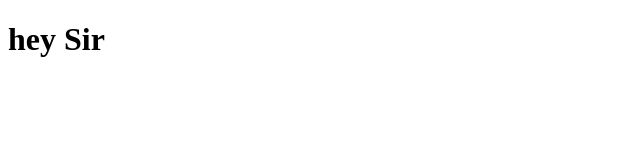
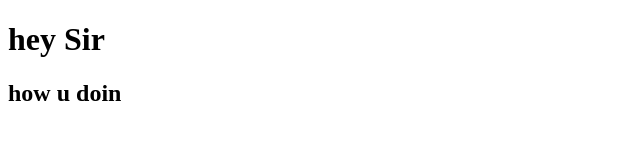
Before and after one commit to vushabhjain/test3, a plain HTML site: page index.html in a window 1280 px wide. Shown: the whole page, without its empty margins (0-640 px from the left). Drawn offline with Linux system fonts and the light colour scheme.

Commit message:
added h2 tag

```diff
--- a/index.html
+++ b/index.html
@@ -8,6 +8,7 @@
 <a href="style.css"></a>
 <body>
   <h1> hey Sir</h1>
+  <h2> how u doin</h2>
 
 </body>
 </html>
```
